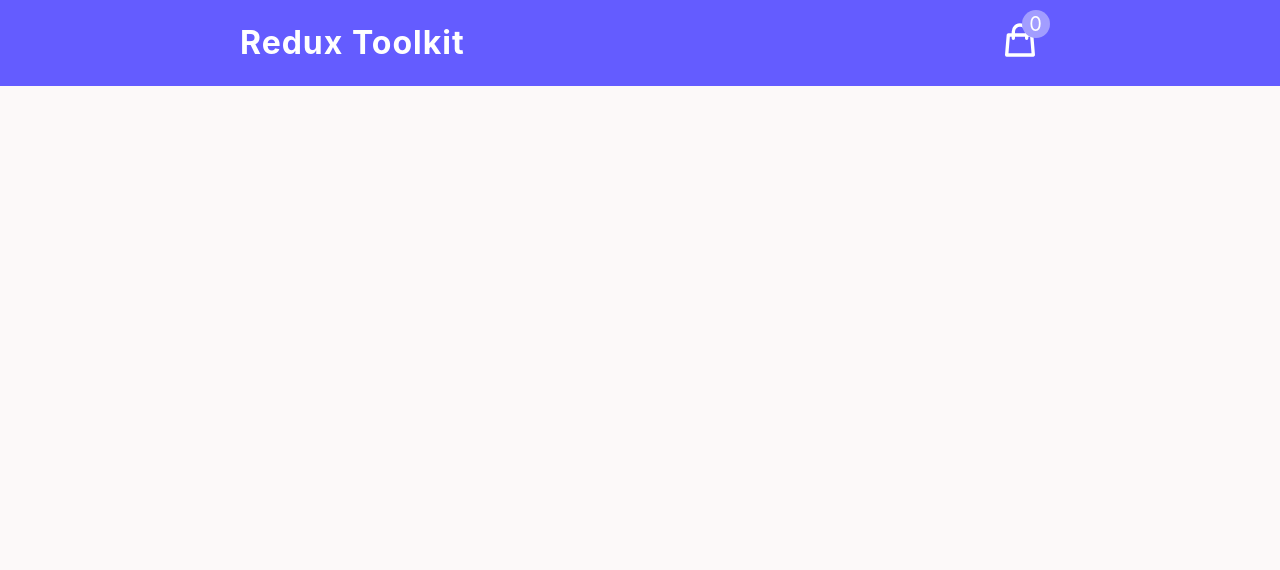
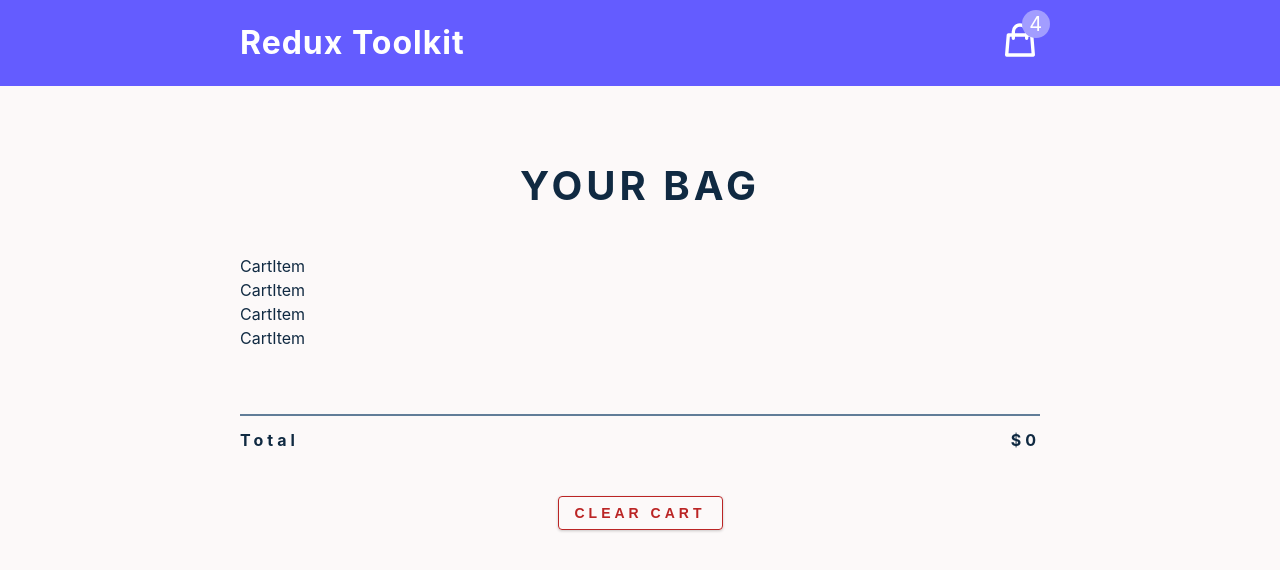
Before and after one commit to DavidSosaMoriana/reduxcrud, a React (Create React App) app: page / in a window 1280 px wide. Shown: the top 570 px of the page. Built offline with nearby package versions, Linux system fonts and the light colour scheme.

Commit message:
Add Cart Container

```diff
--- a/src/App.js
+++ b/src/App.js
@@ -1,9 +1,12 @@
 import Navbar from "./components/Navbar";
+import CartContainer from './components/CartContainer';
+
 
 function App() {
   return (
     <main>
       <Navbar />
+      <CartContainer />
     </main>
   );
 }
--- /dev/null
+++ b/src/components/CartContainer.js
@@ -0,0 +1,43 @@
+import React from 'react'
+import CartItem from './CartItem';
+import { useSelector } from 'react-redux';
+
+const CartContainer = () => {
+  const {cartItems, total, amount} = useSelector((store) => store.cart)
+
+  if(amount < 1){
+    return (
+      <section className='cart'>
+        <header>
+          <h2>your bag</h2>
+          <h4 className='empty-cart'>is currently empty</h4>
+        </header>
+      </section>
+    );
+  }
+
+
+  return (
+    <section className="cart">
+      <header>
+        <h2>your bag</h2>
+      </header>
+      <div>
+        {cartItems.map((item)=>{
+          return <CartItem key={item.id} {...item} />
+        })}
+      </div>
+      <footer>
+        <hr />
+        <div className="cart-total">
+          <h4>
+            total <span>${total}</span>
+          </h4>
+        </div>
+        <button className='btn clear-btn'>clear cart</button>
+      </footer>
+    </section>
+  )
+}
+
+export default CartContainer
--- /dev/null
+++ b/src/components/CartItem.js
@@ -0,0 +1,9 @@
+import React from 'react'
+
+const CartItem = () => {
+  return (
+    <div>CartItem</div>
+  )
+}
+
+export default CartItem
--- a/src/features/cart/cartSlice.js
+++ b/src/features/cart/cartSlice.js
@@ -1,9 +1,10 @@
 import {createSlice} from '@reduxjs/toolkit';
+import cartItems from '../../cartItems';
 
 
 const initialState = {
-  cartItems : [],
-  amount: 0,
+  cartItems : cartItems,
+  amount: 4,
   total: 0,
   isLoading: true,
 };
```
